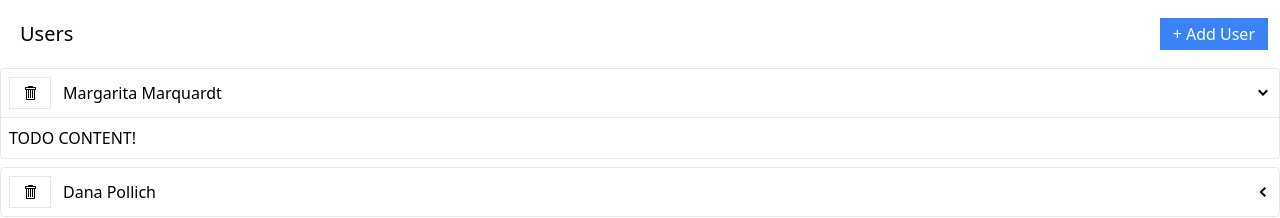
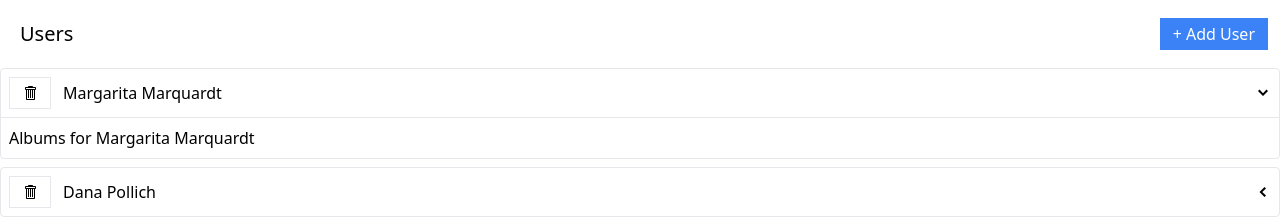
Before and after one commit to konojack/albums-async-thunks-redux-toolkit, a React (Create React App) app: page / in a window 1280 px wide. Both pictures are taken after a click on the element 1263 px from the left and 93 px from the top of the page. Shown: the top 218 px of the page. Built offline with nearby package versions, Linux system fonts and the light colour scheme; data requests are answered from the project's data file.

Commit message:
albums for user prototype

```diff
--- /dev/null
+++ b/src/components/AlbumsList.js
@@ -0,0 +1,9 @@
+import React from 'react'
+
+const AlbumsList = ({user}) => {
+  return (
+    <div>Albums for {user.name}</div>
+  )
+}
+
+export default AlbumsList
--- a/src/components/UsersListItem.js
+++ b/src/components/UsersListItem.js
@@ -1,6 +1,7 @@
 import { GoTrashcan } from 'react-icons/go';
 import useThunk from '../hooks/useThunk';
 import { deleteUser } from '../store';
+import AlbumsList from './AlbumsList';
 import Button from './Button';
 import ExtendablePanel from './ExtendablePanel';
 
@@ -24,7 +25,11 @@ const UsersListItem = ({ user }) => {
       {user.name}
     </>
   );
-  return <ExtendablePanel header={header}>TODO CONTENT!</ExtendablePanel>;
+  return (
+    <ExtendablePanel header={header}>
+      <AlbumsList user={user} />
+    </ExtendablePanel>
+  );
 };
 
 export default UsersListItem;
```
